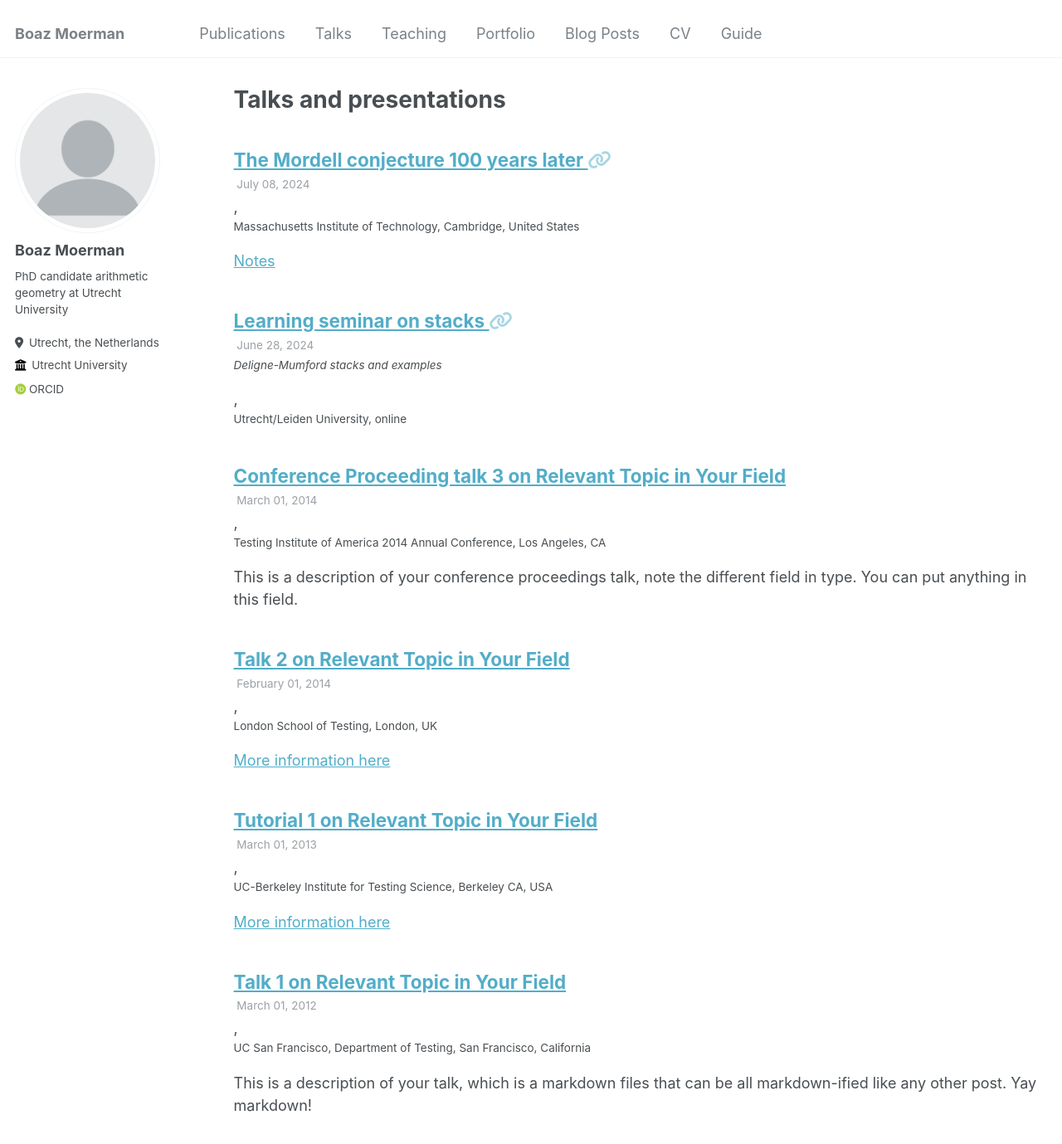
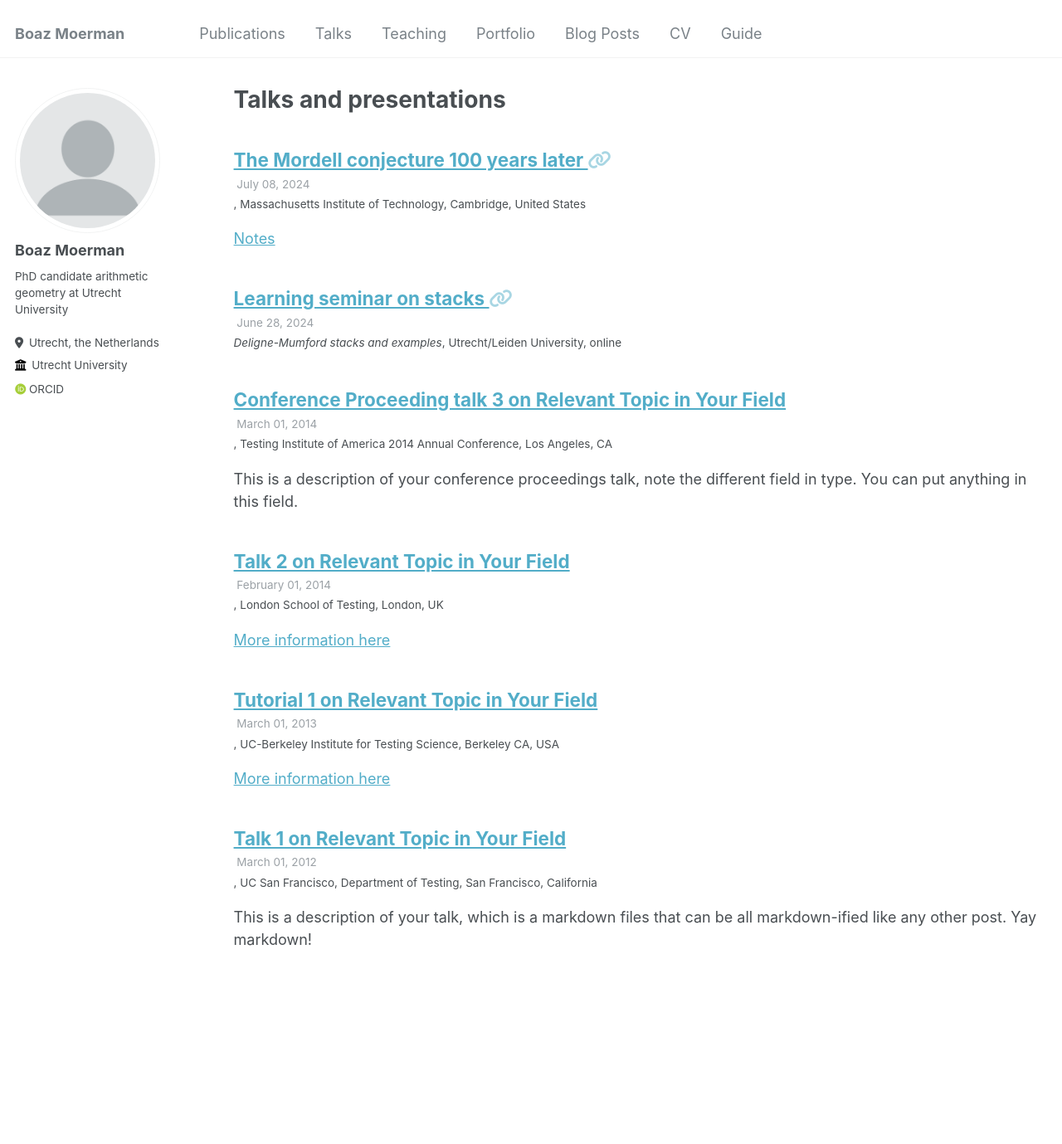
Before and after one commit to BoazMoerman/BoazMoerman.github.io, a Jekyll site: the page built from _pages/talks.html, in a window 1280 px wide and 1400 px high. Shown: the top 1379 px of the window at 83% size. Built offline with Jekyll 4.4.1, drawn with Linux system fonts in a browser that asks for light colours; some web fonts are replaced.

Commit message:
Update archive-single-talk.html

```diff
--- a/_includes/archive-single-talk.html
+++ b/_includes/archive-single-talk.html
@@ -33,7 +33,8 @@
       {% endif %}
     </h2>
     {% if post.date %}<p class="page__meta"><i class="fa fa-clock-o" aria-hidden="true"></i> {{ post.date | date: '%B %d, %Y' }}</p>{% endif %}
-    {% if post.talktitle %}<i><p class="archive__item-excerpt" itemprop="description">{{post.talktitle}}</i></p>{% endif %}, {% if post.venue %}<p class="archive__item-excerpt" itemprop="description">{{ post.venue }},  {% if post.location %}{{post.location}}{% endif %}</p> {% endif %}
+    <p class="archive__item-excerpt" itemprop="description">{% if post.talktitle %}<i>{{post.talktitle}}</i>{% endif %},
+    {% if post.venue %}{{ post.venue }},  {% if post.location %}{{post.location}}{% endif %} {% endif %}</p>
     {% if post.excerpt %}<p class="archive__item-excerpt" itemprop="description">{{ post.excerpt | markdownify }}</p>{% endif %}
     {% if post.notes %} <p><a href=" {{ post.notes }} ">{{ notes }}</a></p> {% endif %}
   </article>
```
